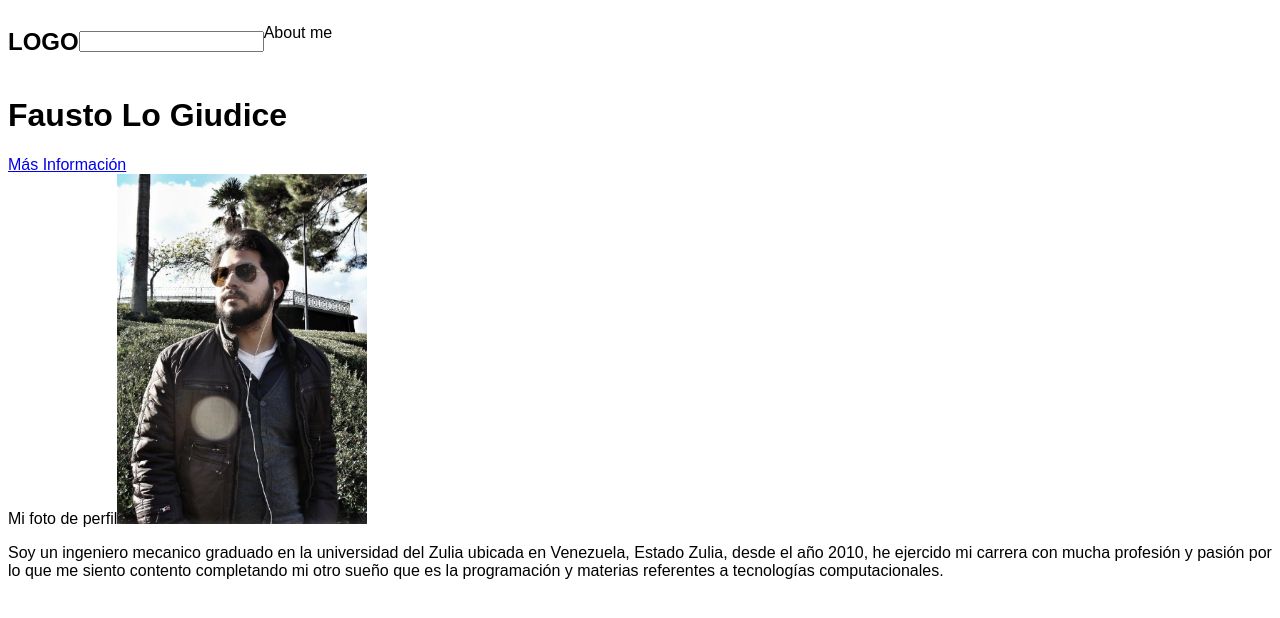
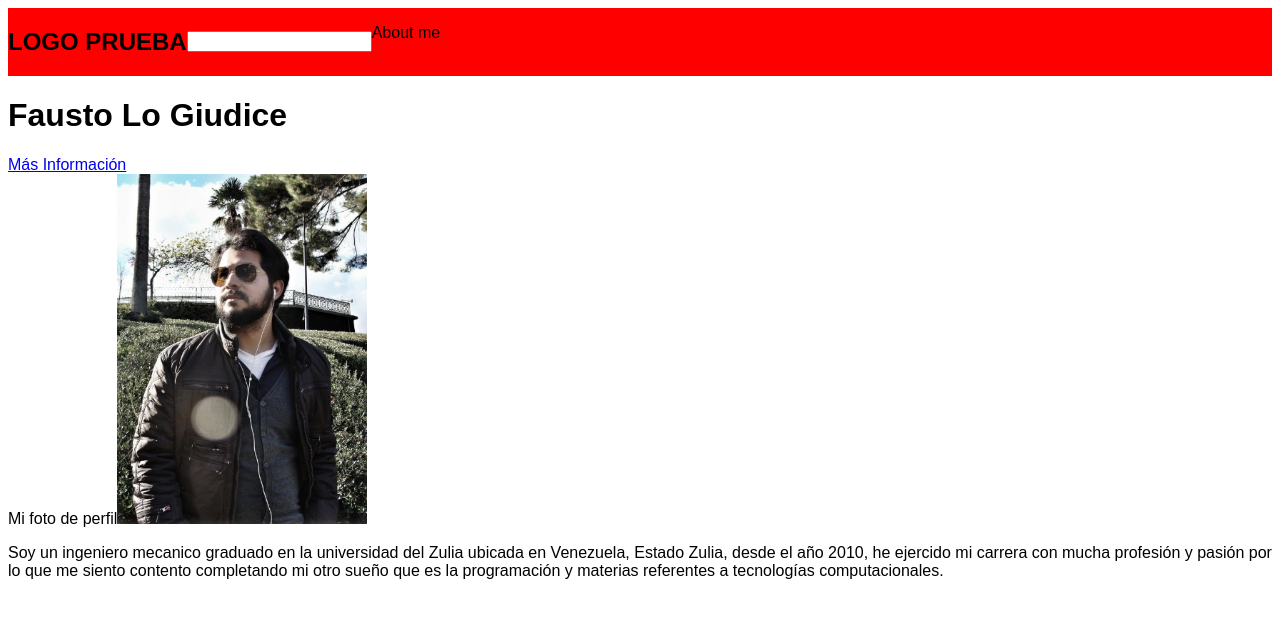
Before and after one commit to faustologic/freeCode, a plain HTML site: page index.html in a window 1280 px wide. Drawn offline with Linux system fonts and the light colour scheme.

Commit message:
cambios en index.html y style.css

```diff
--- a/index.html
+++ b/index.html
@@ -9,7 +9,7 @@
 <body>
     <header class="header">
         <div class="header-left">
-            <h2>LOGO</h2>
+            <h2>LOGO PRUEBA</h2>
         </div>
         <div class="header-center">
             <input type="text" class="input-search"
--- a/style.css
+++ b/style.css
@@ -2,6 +2,7 @@
 .header {
     display: flex;
     width: 100%;
+    background-color: red;
 }
 .header-left {
     display: flex;
```
